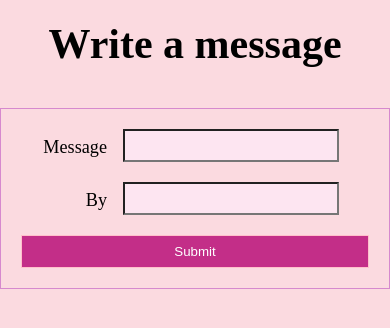
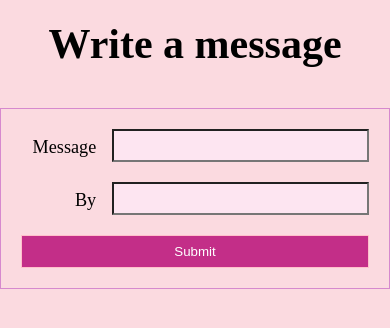
Before and after one commit to himanshi223/mini-message-board, a Node server app: page /new in a window 390 px wide. Shown: the top 328 px of the page. Run offline with Node 20, Linux system fonts and the light colour scheme.

Commit message:
Add responsiveness

```diff
--- a/public/styles.css
+++ b/public/styles.css
@@ -145,6 +145,6 @@ input {
     margin: 0;
   }
   input{
-    width: 200px;
+    width: 80%;
   }
 }
```
